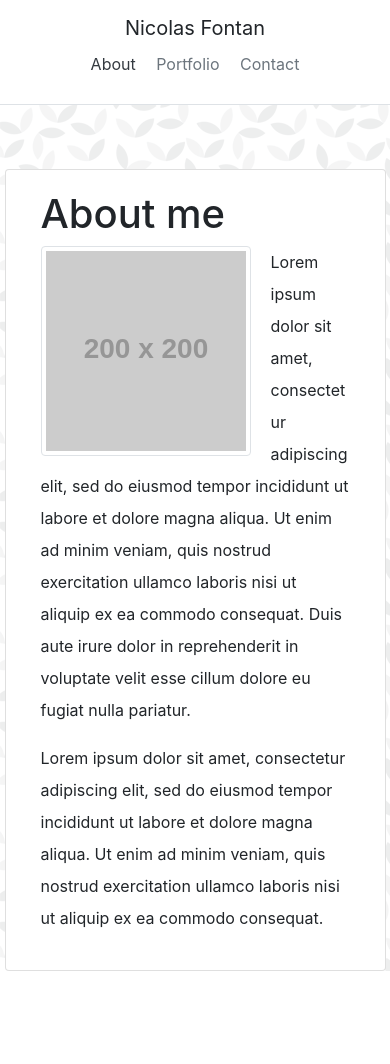
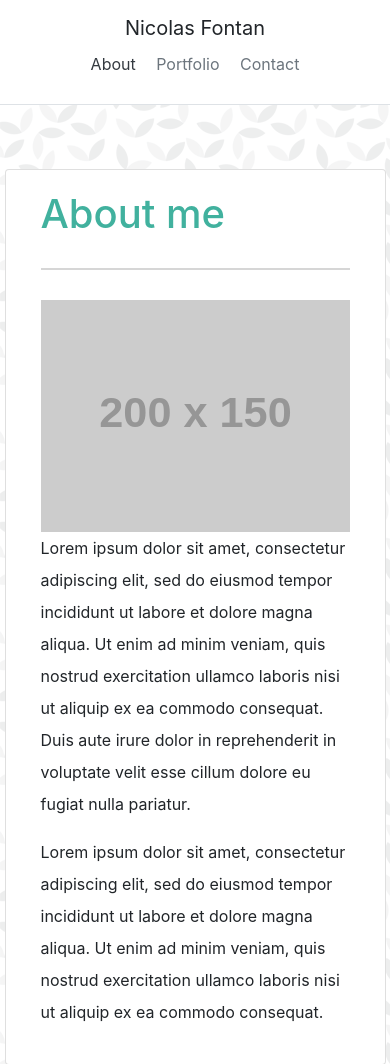
Before and after one commit to NatnoF/Responsive-Portfolio, a plain HTML site: page index.html in a window 390 px wide. Before the commit the page ends 971 px from the top, so only its background shows below. Drawn offline with nearby package versions, Linux system fonts and the light colour scheme; placeholder pictures from the web are drawn by us.

Commit message:
Image now changes size depending on the given breakpoints for the assignment, Navbar centers upon reaching 640 screen width, created a bottom border under the about me for styling and changed the color of About Me, overall better responsiveness

```diff
--- a/assets/css/style.css
+++ b/assets/css/style.css
@@ -3,8 +3,18 @@ body {
     line-height: 32px;
 }
 
+h1 {
+    color: rgb(65, 177, 158);
+    margin-bottom: 30px;
+    border-bottom: 2px solid rgba(128, 128, 128, 0.322);
+    padding-bottom: 30px;
+}
+
 #about-img {
     margin-right: 20px;
+    width: 100%;
+    height:auto;
+    max-width: 200px;
 }
 
 #aboutMe {
@@ -13,3 +23,34 @@ body {
     padding-right: 5%;
     float: left;
 }
+
+@media screen and (max-width: 768px)
+{
+    #about-img {
+        width: 100%;
+        height:auto;
+        max-width: 300px;
+    }
+
+    .col-md-9 {
+        max-width: 100%;
+        flex: 0 0 100%;
+    }
+}
+
+@media screen and (max-width: 640px)
+{
+    #about-img {
+        width: 100%;
+        height:auto;
+        max-width: 550px;
+    }
+
+    .flex-column {
+        flex-direction: column!important
+    }
+
+    .mr-sm-auto, .mx-sm-auto {
+        margin-right: 0px!important
+    }
+}
--- a/index.html
+++ b/index.html
@@ -26,7 +26,7 @@
             <div class="col-md-9 mt-4 card">
                 <div class="card-body text-left">
                     <h1>About me</h1>
-                    <img  id="about-img" class="img-fluid float-left img-thumbnail" src="https://via.placeholder.com/200" alt="Picture">
+                    <img  id="about-img" class="img-fluid float-left" src="https://via.placeholder.com/200x150" alt="Picture">
                     <p>
                         Lorem ipsum dolor sit amet, consectetur adipiscing elit, sed do eiusmod tempor incididunt ut labore
                         et dolore magna aliqua. Ut enim ad minim veniam, quis nostrud exercitation ullamco laboris nisi ut
```
